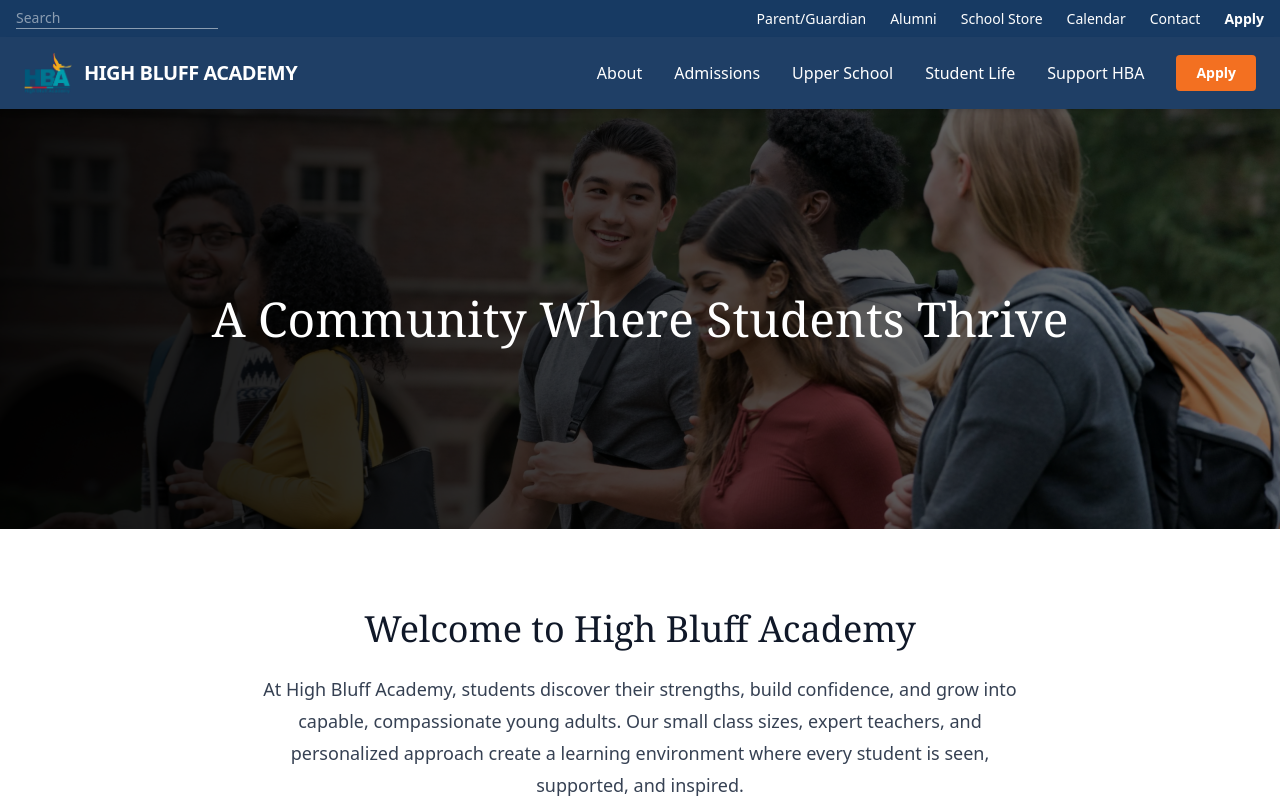
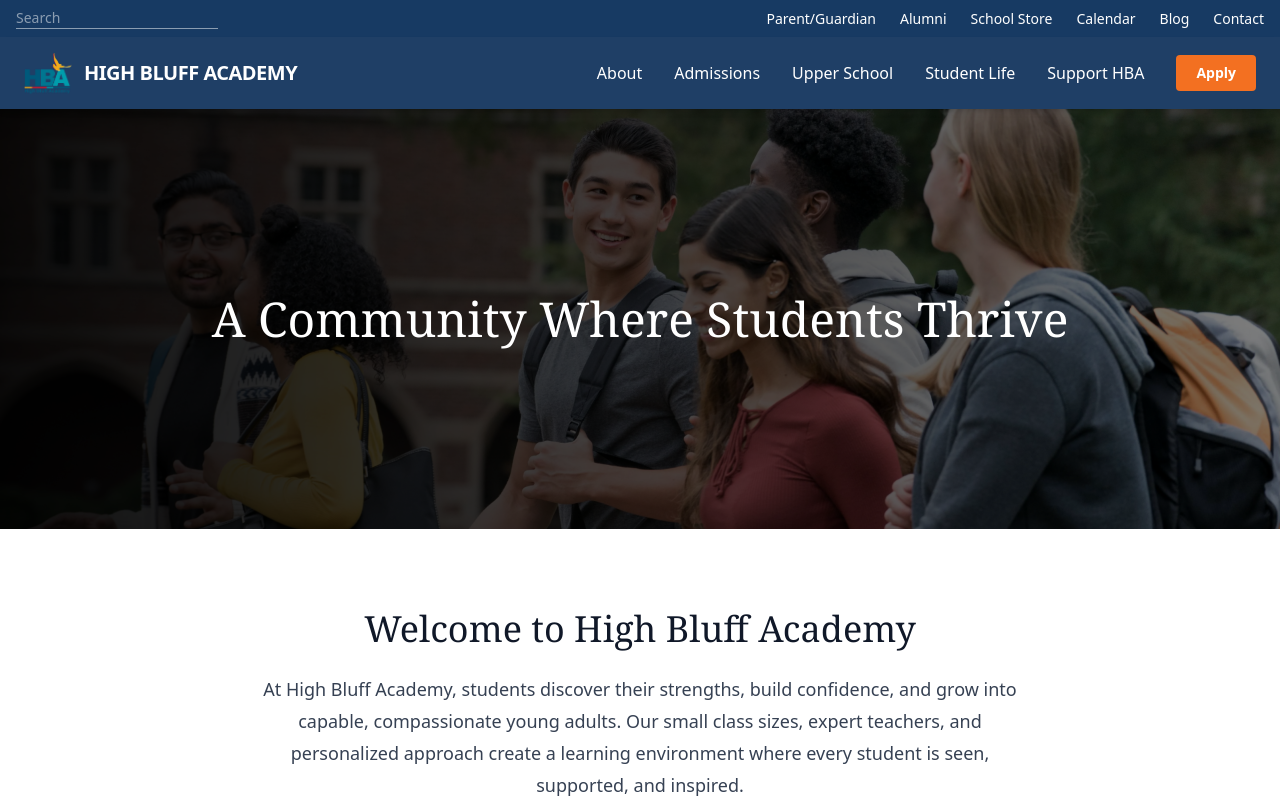
Before and after one commit to EthanAlvaree/hba-website, a Next.js app: page / in a window 1280 px wide. Shown: the top 800 px of the page. Built offline with nearby package versions, Linux system fonts and the light colour scheme.

Commit message:
changed apply to blog

```diff
--- a/components/header/TopBar.tsx
+++ b/components/header/TopBar.tsx
@@ -15,8 +15,9 @@ export default function TopBar() {
           <a href="#">Alumni</a>
           <a href="#">School Store</a>
           <a href="#">Calendar</a>
+          <a href="#">Blog</a>
           <a href="#">Contact</a>
-          <a href="#" className="font-semibold">Apply</a>
+
         </div>
 
       </div>
```
